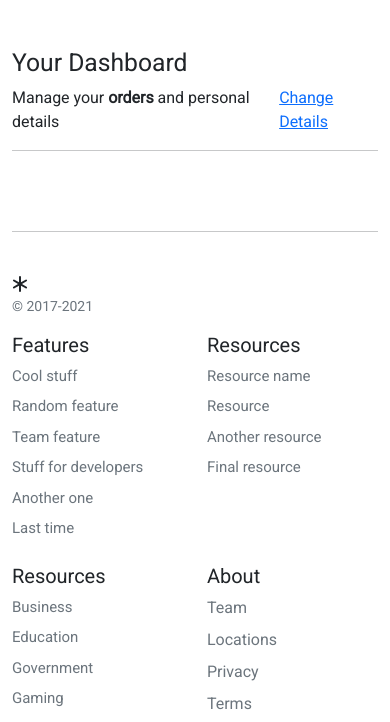
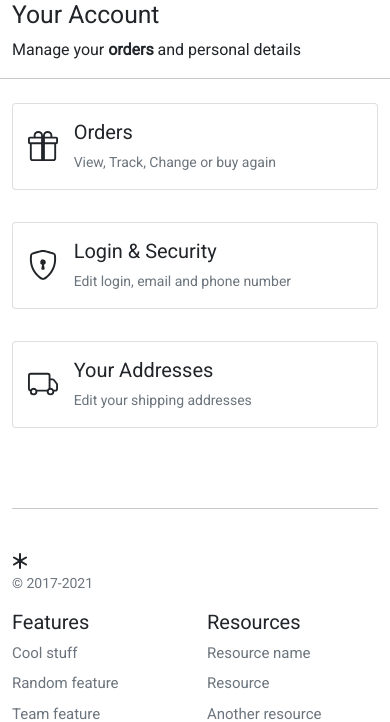
Before and after one commit to chrisdotgrubb/djangoEcommerce, a Django app: page /user/dashboard/ in a window 390 px wide. Shown: the part 92-814 px from the top of the page. Run offline with Django 4.2, Linux system fonts and the light colour scheme; the visitor is signed in with stand-in values (Sample User, id 1); data that the repository does not hold is empty; some libraries are stand-ins or nearby versions.

Commit message:
New dashboard template with more options.
Old dashboard just showed orders. Commented out that code below, need to move that to new template for orders.
Added dropdown in navbar for mobile screens.
Fixed a couple minor mistakes in navbar.

```diff
--- a/templates/navbar.html
+++ b/templates/navbar.html
@@ -24,7 +24,7 @@
 							</i>
 						</a>
 						<ul class="dropdown-menu rounded-0 border-0">
-							<li {% if request.path == '/' %}class="" {% else %}class=""{% endif %}>
+							<li {% if request.path == '/' %}class="selected" {% else %}class=""{% endif %}>
 								<a class="dropdown-item" href="{% url "store:products_all" %}">Home</a>
 							</li>
 							{% for c in categories %}
@@ -57,10 +57,10 @@
 											{% if user.name %}
 												{{ request.user.first }}
 											{% else %}
-												{{ request.user.first }}
+												User
 											{% endif %}
 										{% else %}
-											Login
+											please log in.
 										{% endif %}
 									</div>
 									<span class="fs15 fw500">Account &amp; Lists</span>
@@ -68,7 +68,7 @@
 								<div class="dropdown-menu rounded-0" aria-labelledby="navbarDropdown">
 									<div class="card border-0">
 										<div class="card-body">
-											<h6 class="card-title">My Account</h6>
+											<h6 class="card-title fw-bold">My Account</h6>
 											<ul class="list-group list-group-flush dropdown-account-link">
 												{% if user.is_authenticated %}
 													<a href="{% url "user:dashboard" %}" class="text-reset small list-group-item p-0 pb-1 border-0 dropdown-account-link">Your Account</a>
@@ -99,6 +99,18 @@
 			</div>
 			<div class="d-md-none d-lg-none d-xl-none">
 				<div class="collapse navbar-collapse" id="navbarCollapse">
+					<h6 class="card-title fw-bold">My Account</h6>
+					<ul class="list-group list-group-flush dropdown-account-link">
+						{% if user.is_authenticated %}
+							<a href="{% url "user:dashboard" %}" class="dropdown-item">Your Account</a>
+							<a href="#" class="dropdown-item">Orders</a>
+							<a href="{% url "user:logout" %}" class="dropdown-item">Logout</a>
+						{% else %}
+							<a href="{% url "user:login" %}" class="dropdown-item">Login</a>
+							<a href="{% url "user:register" %}" class="dropdown-item">Sign up</a>
+						{% endif %}
+					</ul>
+					<h6 class="card-title fw-bold">Shopping</h6>
 					<ul class="navbar-nav me-auto mb-2 mb-md-0">
 						<li><a class="dropdown-item" href="{% url "store:products_all" %}">All</a></li>
 						{% for c in categories %}
--- a/templates/user/dashboard.html
+++ b/templates/user/dashboard.html
@@ -3,77 +3,148 @@
 {% block title %}My Dashboard{% endblock %}
 
 {% block content %}
-	<div class="pt-5">
 	<div class="container">
 		<div class="col-12">
-				<h1 class="h2">Your Dashboard</h1>
+			<h1 class="h2">Your Account</h1>
 		</div>
-
 		<div class="col-12 d-flex justify-content-between">
 			<div>Manage your <b>orders</b> and personal details</div>
-				<div><a href="{% url 'user:edit_profile' %}">Change Details</a></div>
+			{% comment %} <div><a href="{% url "user:edit_profile" %}">Edit Profile</a></div> {% endcomment %}
+		</div>
 	</div>
 	<hr/>
-		</div>
 
 	<div class="container">
 
-			{% for order in orders %}
-				<div class="row g-3 mb-5">
-					<div class="col-12 bg-light p-3 d-flex justify-content-between">
-						<div class="d-flex d-flex-inline">
+		<div class="row row-cols-1 row-cols-sm-2 row-cols-md-3 g-3 pt-2">
 
-							<div class="pe-3">{{ order.created }}</div>
-							<div class="dropdown">
-								<a class="text-reset text-decoration-none dropdown-toggle" href="#" role="link" id="dropdownLink" data-bs-toggle="dropdown">
-									Shipped to
-									<svg xmlns="http://www.w3.org/2000/svg" width="12" height="12" fill="currentColor" class="bi bi-chevron-down" viewBox="0 0 16 16">
-										<path fill-rule="evenodd" d="M1.646 4.646a.5.5 0 0 1 .708 0L8 10.293l5.646-5.647a.5.5 0 0 1 .708.708l-6 6a.5.5 0 0 1-.708 0l-6-6a.5.5 0 0 1 0-.708z"></path>
+			<div class="col">
+				<a href="#" class="text-reset text-decoration-none" role="button" style="max-width: 540px;">
+					<div class="card mb-3">
+						<div class="row g-0">
+							<div class="col-2 position-relative">
+								<svg class="position-absolute top-50 start-50 translate-middle" xmlns="http://www.w3.org/2000/svg" width="30" height="30" fill="currentColor" class="bi bi-gift"
+									 viewBox="0 0 16 16">
+									<path
+											d="M3 2.5a2.5 2.5 0 0 1 5 0 2.5 2.5 0 0 1 5 0v.006c0 .07 0 .27-.038.494H15a1 1 0 0 1 1 1v2a1 1 0 0 1-1 1v7.5a1.5 1.5 0 0 1-1.5 1.5h-11A1.5 1.5 0 0 1 1 14.5V7a1 1 0 0 1-1-1V4a1 1 0 0 1 1-1h2.038A2.968 2.968 0 0 1 3 2.506V2.5zm1.068.5H7v-.5a1.5 1.5 0 1 0-3 0c0 .085.002.274.045.43a.522.522 0 0 0 .023.07zM9 3h2.932a.56.56 0 0 0 .023-.07c.043-.156.045-.345.045-.43a1.5 1.5 0 0 0-3 0V3zM1 4v2h6V4H1zm8 0v2h6V4H9zm5 3H9v8h4.5a.5.5 0 0 0 .5-.5V7zm-7 8V7H2v7.5a.5.5 0 0 0 .5.5H7z"></path>
 								</svg>
-								</a>
-
-								<ul class="dropdown-menu">
-									<li class="item small">{{ order.name }}</li>
-									<li class="item small">{{ order.address1 }}</li>
-									<li class="item small">{{ order.address2 }}</li>
-									<li class="item small">{{ order.zip_code }}</li>
-								</ul>
 							</div>
-
-						</div>
-						<div class="text-end">
-							Total paid: <span class="fw-bold">${{ order.total_paid }}</span>
-						</div>
-					</div>
-					<div class="col-md-5 col-lg-4 order-md-last p-0 order-3">
-						<div class="d-grid gap-2 ">
-							<button class="btn btn-warning" type="button">Problem with order</button>
-							<button class="btn btn-light" type="button">Leave a review</button>
-						</div>
-					</div>
-
-					<div class="col-md-7 col-lg-8 p-0">
-
-						{% for item in order.items.all %}
-							<div class="card mb-3 border-0">
-								<div class="row g-0">
-									<div class="col-md-2 d-none d-md-block">
-										<img class="img-fluid" style="width:90px" src="{{ item.product.image.url }}" alt="product image"/>
-									</div>
-									<div class="col-md-10">
-										<div class="card-body p-1">
-											<p class="card-text small"><a class="text-decoration-none" href="{{ item.product.get_absolute_url }}">{{ item.product|title }}</a> x {{ item.quantity }}</p>
+							<div class="col-10">
+								<div class="card-body ps-0 ps-md-1">
+									<h1 class="h5">Orders</h1>
+									<p class="card-text small text-muted">View, Track, Change or buy again</p>
 								</div>
 							</div>
 						</div>
 					</div>
-						{% endfor %}
+				</a>
+			</div>
+
+			<div class="col">
+				<a href="{% url "user:edit_profile" %}" class="text-reset text-decoration-none" role="button" style="max-width: 540px;">
+					<div class="card mb-3">
+						<div class="row g-0">
+							<div class="col-2 position-relative">
+								<svg class="position-absolute top-50 start-50 translate-middle" xmlns="http://www.w3.org/2000/svg" width="30" height="30" fill="currentColor" class="bi bi-shield-lock"
+									 viewBox="0 0 16 16">
+									<path d="M5.338 1.59a61.44 61.44 0 0 0-2.837.856.481.481 0 0 0-.328.39c-.554 4.157.726 7.19 2.253 9.188a10.725 10.725 0 0 0 2.287 2.233c.346.244.652.42.893.533.12.057.218.095.293.118a.55.55 0 0 0 .101.025.615.615 0 0 0 .1-.025c.076-.023.174-.061.294-.118.24-.113.547-.29.893-.533a10.726 10.726 0 0 0 2.287-2.233c1.527-1.997 2.807-5.031 2.253-9.188a.48.48 0 0 0-.328-.39c-.651-.213-1.75-.56-2.837-.855C9.552 1.29 8.531 1.067 8 1.067c-.53 0-1.552.223-2.662.524zM5.072.56C6.157.265 7.31 0 8 0s1.843.265 2.928.56c1.11.3 2.229.655 2.887.87a1.54 1.54 0 0 1 1.044 1.262c.596 4.477-.787 7.795-2.465 9.99a11.775 11.775 0 0 1-2.517 2.453 7.159 7.159 0 0 1-1.048.625c-.28.132-.581.24-.829.24s-.548-.108-.829-.24a7.158 7.158 0 0 1-1.048-.625 11.777 11.777 0 0 1-2.517-2.453C1.928 10.487.545 7.169 1.141 2.692A1.54 1.54 0 0 1 2.185 1.43 62.456 62.456 0 0 1 5.072.56z"></path>
+									<path d="M9.5 6.5a1.5 1.5 0 0 1-1 1.415l.385 1.99a.5.5 0 0 1-.491.595h-.788a.5.5 0 0 1-.49-.595l.384-1.99a1.5 1.5 0 1 1 2-1.415z"></path>
+								</svg>
+							</div>
+							<div class="col-10">
+								<div class="card-body ps-0 ps-md-1">
+									<h1 class="h5">Login & Security</h1>
+									<p class="card-text small text-muted">Edit login, email and phone number</p>
+								</div>
+							</div>
+						</div>
+					</div>
+				</a>
+			</div>
+
+			<div class="col">
+				{#			<a href="{% url "user:addresses" %}" class="text-reset text-decoration-none" role="button" style="max-width: 540px;">#}
+				<div class="card mb-3">
+					<div class="row g-0">
+						<div class="col-2 position-relative">
+							<svg class="position-absolute top-50 start-50 translate-middle" xmlns="http://www.w3.org/2000/svg" width="30" height="30" fill="currentColor" class="bi bi-truck"
+								 viewBox="0 0 16 16">
+								<path d="M0 3.5A1.5 1.5 0 0 1 1.5 2h9A1.5 1.5 0 0 1 12 3.5V5h1.02a1.5 1.5 0 0 1 1.17.563l1.481 1.85a1.5 1.5 0 0 1 .329.938V10.5a1.5 1.5 0 0 1-1.5 1.5H14a2 2 0 1 1-4 0H5a2 2 0 1 1-3.998-.085A1.5 1.5 0 0 1 0 10.5v-7zm1.294 7.456A1.999 1.999 0 0 1 4.732 11h5.536a2.01 2.01 0 0 1 .732-.732V3.5a.5.5 0 0 0-.5-.5h-9a.5.5 0 0 0-.5.5v7a.5.5 0 0 0 .294.456zM12 10a2 2 0 0 1 1.732 1h.768a.5.5 0 0 0 .5-.5V8.35a.5.5 0 0 0-.11-.312l-1.48-1.85A.5.5 0 0 0 13.02 6H12v4zm-9 1a1 1 0 1 0 0 2 1 1 0 0 0 0-2zm9 0a1 1 0 1 0 0 2 1 1 0 0 0 0-2z"></path>
+							</svg>
+						</div>
+						<div class="col-10">
+							<div class="card-body ps-0 ps-md-1">
+								<h1 class="h5">Your Addresses</h1>
+								<p class="card-text small text-muted">Edit your shipping addresses</p>
+							</div>
+						</div>
+					</div>
+				</div>
+			</div>
+		</div>
 
 	</div>
 
-				</div>
-			{% endfor %}
 
-		</div>
-	</div>
+
 {% endblock %}
+
+
+
+{#			{% for order in orders %}#}
+{#				<div class="row g-3 mb-5">#}
+{#					<div class="col-12 bg-light p-3 d-flex justify-content-between">#}
+{#						<div class="d-flex d-flex-inline">#}
+{##}
+{#							<div class="pe-3">{{ order.created }}</div>#}
+{#							<div class="dropdown">#}
+{#								<a class="text-reset text-decoration-none dropdown-toggle" href="#" role="link" id="dropdownLink" data-bs-toggle="dropdown">#}
+{#									Shipped to#}
+{#									<svg xmlns="http://www.w3.org/2000/svg" width="12" height="12" fill="currentColor" class="bi bi-chevron-down" viewBox="0 0 16 16">#}
+{#										<path fill-rule="evenodd" d="M1.646 4.646a.5.5 0 0 1 .708 0L8 10.293l5.646-5.647a.5.5 0 0 1 .708.708l-6 6a.5.5 0 0 1-.708 0l-6-6a.5.5 0 0 1 0-.708z"></path>#}
+{#									</svg>#}
+{#								</a>#}
+{##}
+{#								<ul class="dropdown-menu">#}
+{#									<li class="item small">{{ order.name }}</li>#}
+{#									<li class="item small">{{ order.address1 }}</li>#}
+{#									<li class="item small">{{ order.address2 }}</li>#}
+{#									<li class="item small">{{ order.zip_code }}</li>#}
+{#								</ul>#}
+{#							</div>#}
+{##}
+{#						</div>#}
+{#						<div class="text-end">#}
+{#							Total paid: <span class="fw-bold">${{ order.total_paid }}</span>#}
+{#						</div>#}
+{#					</div>#}
+{#					<div class="col-md-5 col-lg-4 order-md-last p-0 order-3">#}
+{#						<div class="d-grid gap-2 ">#}
+{#							<button class="btn btn-warning" type="button">Problem with order</button>#}
+{#							<button class="btn btn-light" type="button">Leave a review</button>#}
+{#						</div>#}
+{#					</div>#}
+{##}
+{#					<div class="col-md-7 col-lg-8 p-0">#}
+{##}
+{#						{% for item in order.items.all %}#}
+{#							<div class="card mb-3 border-0">#}
+{#								<div class="row g-0">#}
+{#									<div class="col-md-2 d-none d-md-block">#}
+{#										<img class="img-fluid" style="width:90px" src="{{ item.product.image.url }}" alt="product image"/>#}
+{#									</div>#}
+{#									<div class="col-md-10">#}
+{#										<div class="card-body p-1">#}
+{#											<p class="card-text small"><a class="text-decoration-none" href="{{ item.product.get_absolute_url }}">{{ item.product|title }}</a> x {{ item.quantity }}</p>#}
+{#										</div>#}
+{#									</div>#}
+{#								</div>#}
+{#							</div>#}
+{#						{% endfor %}#}
+{##}
+{#					</div>#}
+{##}
+{#				</div>#}
+{#			{% endfor %}#}
+{##}
+{#		</div>#}
```
Lines whose indentation alone changed are shown as unchanged.
